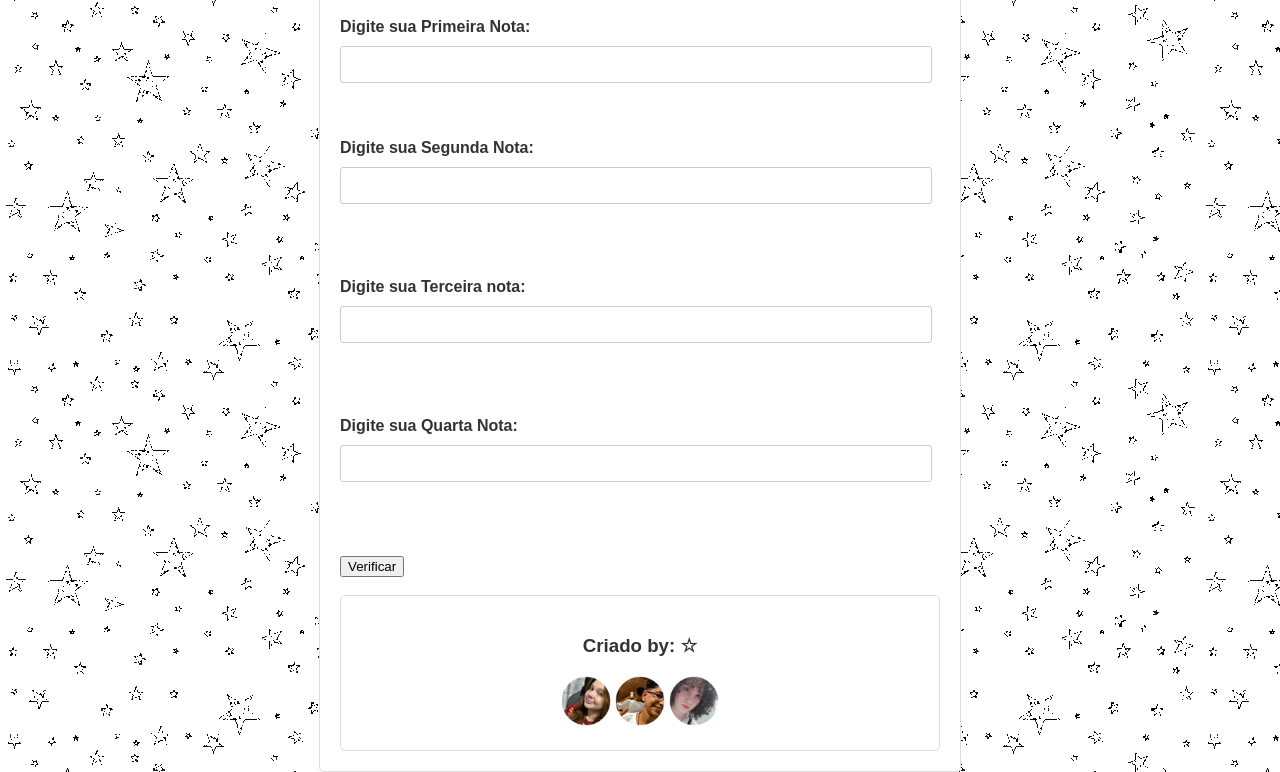
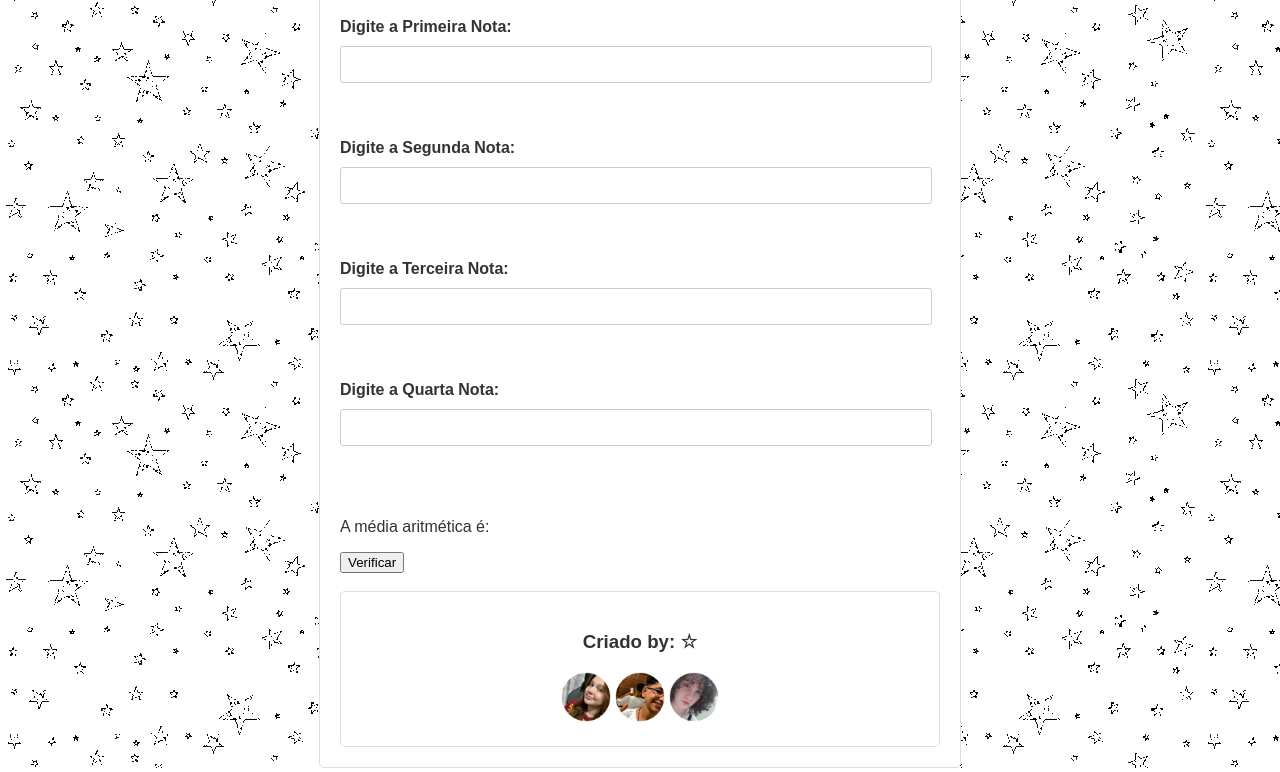
Before and after one commit to croqueti/ProgMobile-CB, a plain HTML site: page Exercícios Ana J, Anthony, Vitória/exercicio_8/index.html in a window 1280 px wide. Shown: the part 66-838 px from the top of the page. Drawn offline with Linux system fonts and the light colour scheme.

Commit message:
Update index.html

```diff
--- a/Exercícios Ana J, Anthony, Vitória/exercicio_8/index.html
+++ b/Exercícios Ana J, Anthony, Vitória/exercicio_8/index.html
@@ -15,23 +15,22 @@
 		de um aluno e escreva sua média aritmética.
 	-->
 	<form id="meu-formulario">
-		<h1>Calcule a Média</h1>
-		<label for="primeiro_numero_inteiro">Digite sua Primeira Nota: </label>
-		<input type="text" id="primeiro_numero_inteiro"><br>
-		<br>
-		<label for="segundo_numero_inteiro">Digite sua Segunda Nota:</label>
-		<input type="text" id="segundo_numero_inteiro"><br>
-		<br>
-		<br>
-		<label for="terceiro_numero_inteiro">Digite sua Terceira nota:</label>
-		<input type="text" id="terceiro_numero_inteiro"><br>
-		<br>
-		<br>
-		<label for="quarto_numero_inteiro">Digite sua Quarta Nota: </label>
-		<input type="text" id="quarto_numero_inteiro"><br>
-		<br>
-		<br>
-		<button type="button" onclick="imprimirResultadoNaTela()">Verificar</button><br><br>
+		  <h1>Calcule a Média</h1>
+
+			<label for="nota1">Digite a Primeira Nota: </label>
+				<input type="text" id="nota1"><br><br>
+
+			<label for="nota2">Digite a Segunda Nota:</label>
+				<input type="text" id="nota2"><br><br>
+
+			<label for="nota3">Digite a Terceira Nota:</label>
+				<input type="text" id="nota3"><br><br>
+
+			<label for="nota4">Digite a Quarta Nota:</label>
+				<input type="text" id="nota4"><br><br>
+
+			<p>A média aritmética é: <span id="resultado_media"></span></p>
+				<button onclick="calcularMedia()">Verificar</button><br><br>
 
 			<!--FOOTER -->
 			<div class="label2">
@@ -43,6 +42,7 @@
 			</div>
 		</div>
 	</form>
+
 	<script src="script.js"></script>
 </body>
 </html>
```
